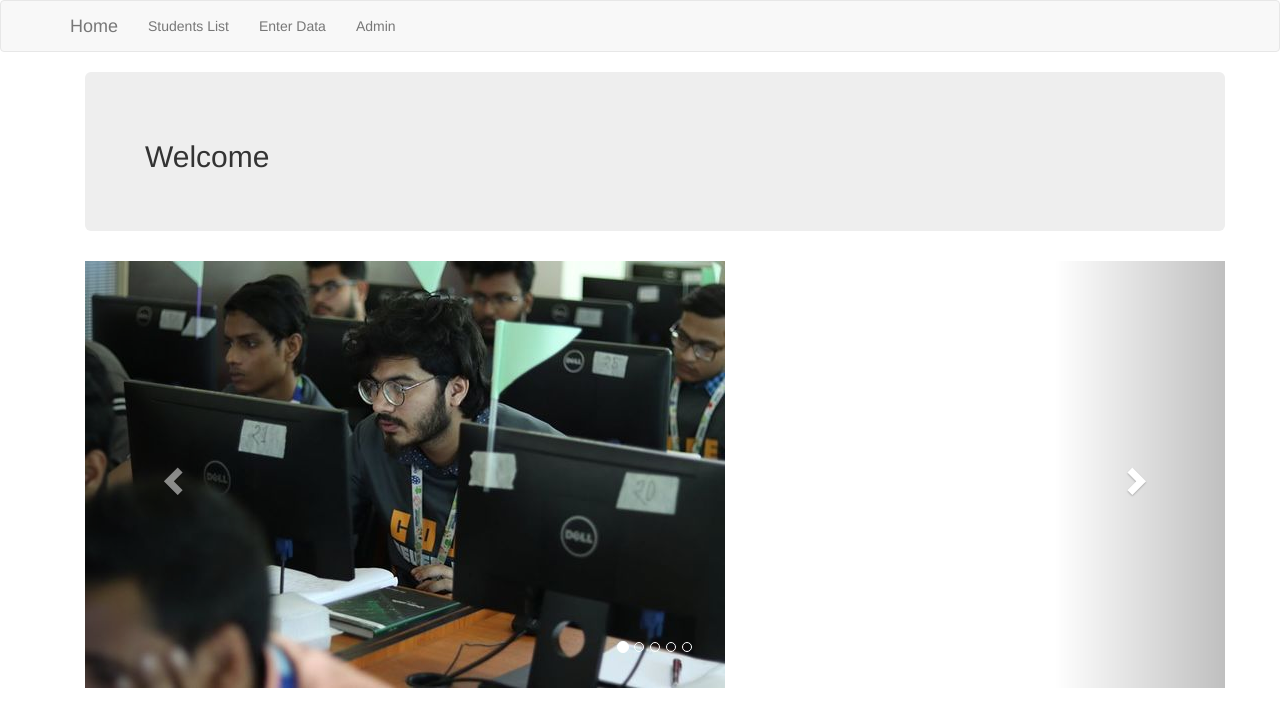
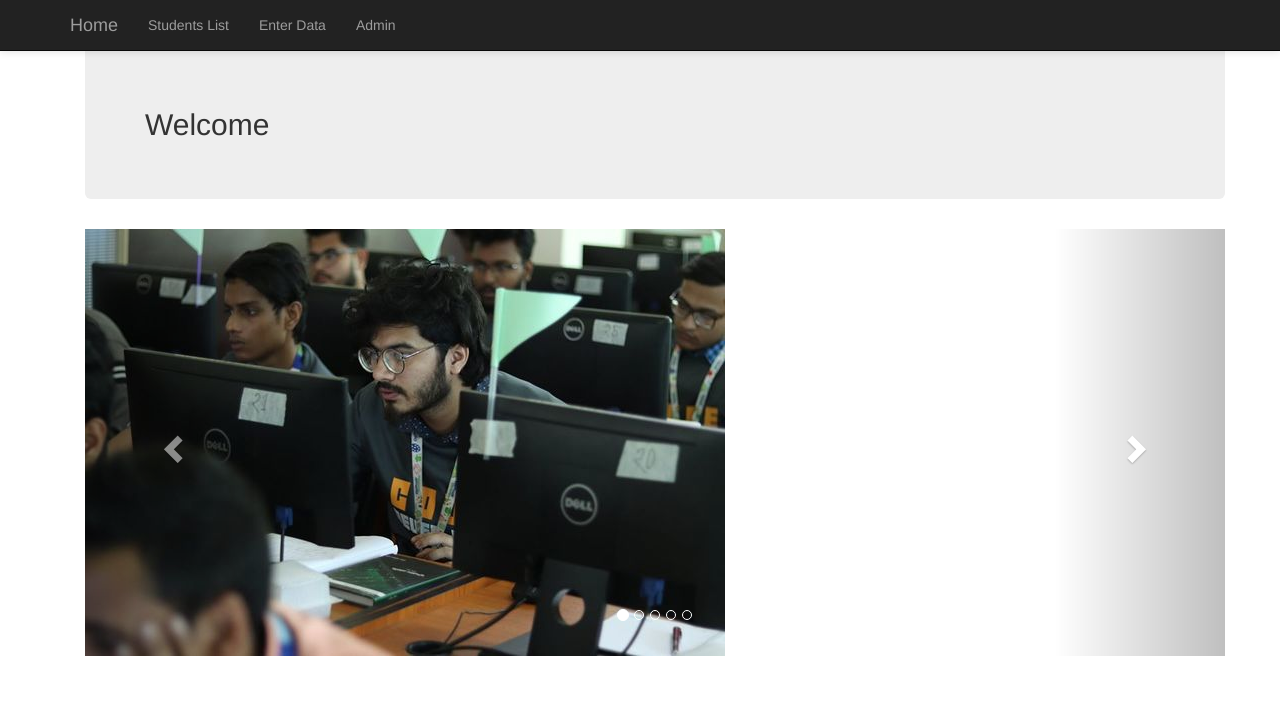
Before and after one commit to smhimran/SmartTOPC, a Django app: page /Registration/ in a window 1280 px wide. Shown: the top 727 px of the page. Run offline with Django 3.2, Linux system fonts and the light colour scheme; some libraries are stand-ins or nearby versions.

Commit message:
Updated navber

```diff
--- a/templates/Registration/base.html
+++ b/templates/Registration/base.html
@@ -3,6 +3,9 @@
 <html lang="en" dir="ltr">
   <head>
     <meta charset="utf-8">
+    <style media="screen">
+      body { padding-top: 40px; }
+    </style>
      <meta name="viewport" content="width=device-width, initial-scale=1.0">
     <title></title>
     <meta name="viewport" content="width=device-width, initial-scale=1">
@@ -13,7 +16,8 @@
   </head>
   <body>
 
-    <nav class="navbar navbar-default bg-dark nav-dark">
+    <nav class="navbar navbar-fixed-top navbar-inverse"
+         style="box-shadow: 0px 1px 8px rgba(0, 0, 0, 0.12);">
       <div class="container">
         <ul class='nav navbar-nav'>
           <li><a class="navbar-brand" href="{% url 'home' %}">Home</a></li>
```
Also changed, not shown: db.sqlite3.
